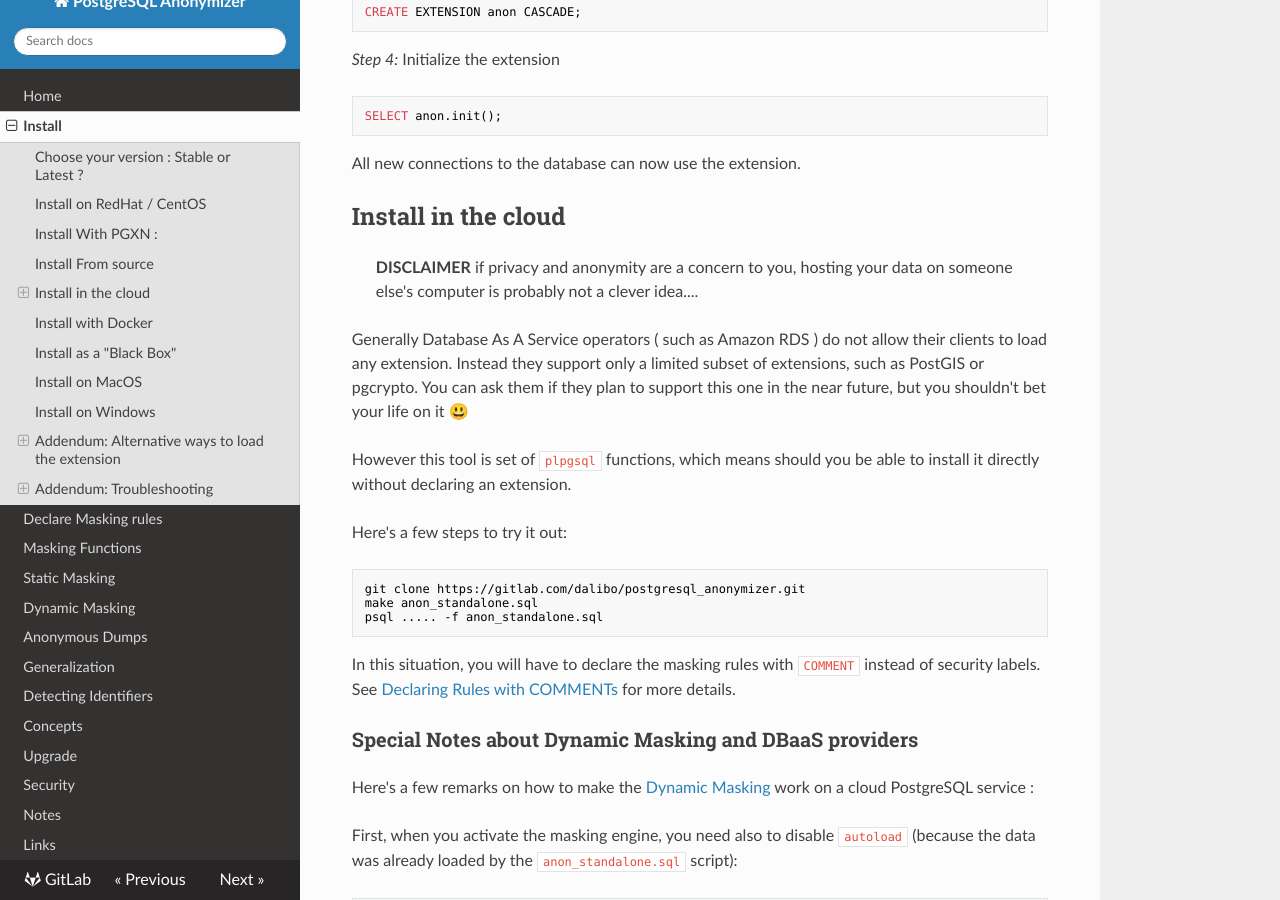
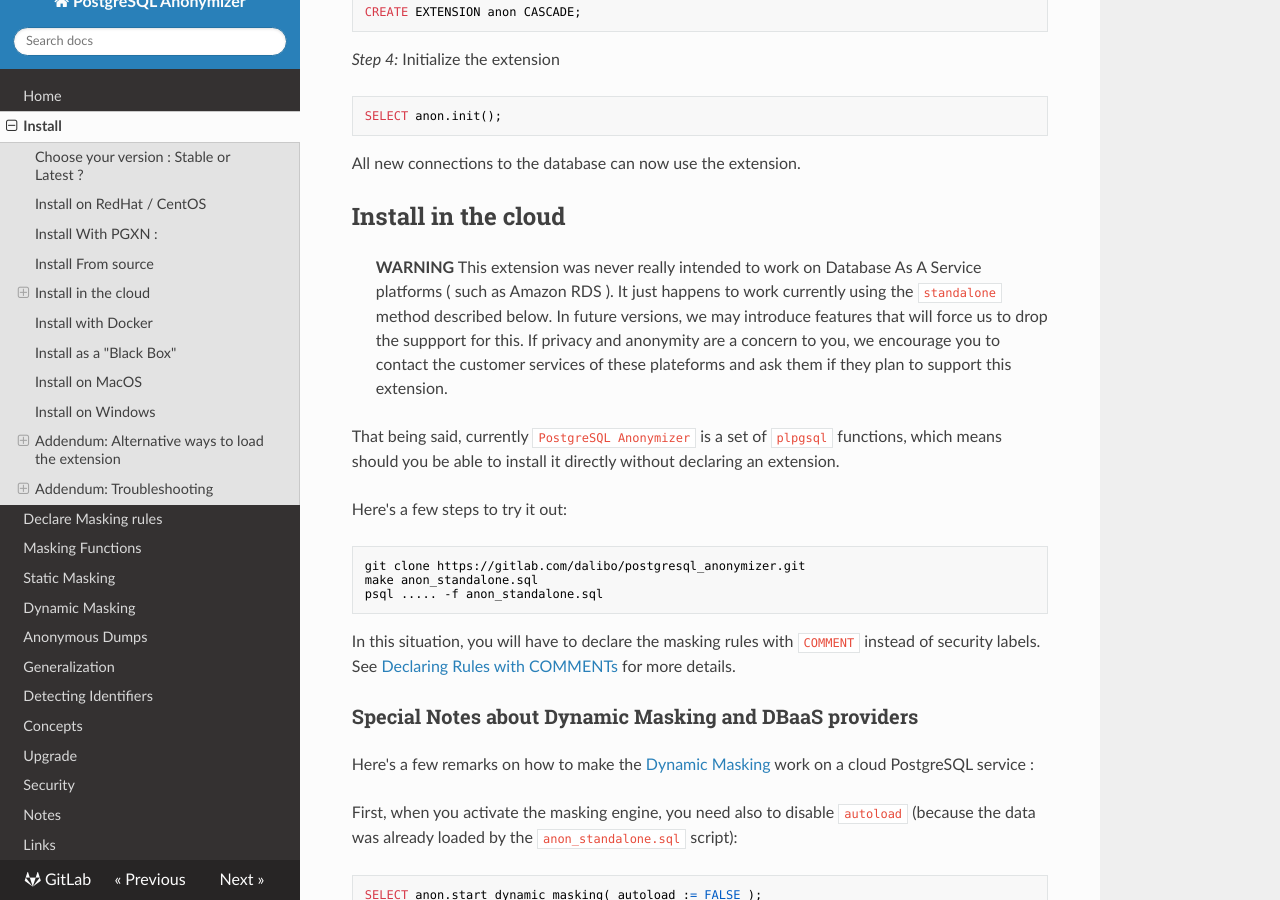
Before and after one commit to neondatabase/postgresql_anonymizer, an MkDocs documentation site: the page built from docs/INSTALL.md, in a window 1280 px wide and 900 px high, scrolled down 3090 px. Built offline with MkDocs 1.6.1, drawn with Linux system fonts in a browser that asks for light colours; nearby versions of some CDN libraries.

Commit message:
[doc] Warn that the standalone methode may be deprecated in further versions

```diff
--- a/docs/INSTALL.md
+++ b/docs/INSTALL.md
@@ -187,16 +187,17 @@
 Install in the cloud
 ------------------------------------------------------------------------------
 
-> **DISCLAIMER** if privacy and anonymity are a concern to you, hosting your
-> data on someone else's computer is probably not a clever idea....
+> **WARNING** This extension was never really intended to work on Database As A
+> Service platforms ( such as Amazon RDS ). It just happens to work currently
+> using the `standalone` method described below. In future versions, we may
+> introduce features that will force us to drop the suppport for this. If
+> privacy and anonymity are a concern to you, we encourage you to contact the
+> customer services of these plateforms and ask them if they plan to support
+> this extension.
 
-Generally Database As A Service operators ( such as Amazon RDS ) do not allow
-their clients to load any extension. Instead they support only a limited subset
-of extensions, such as PostGIS or pgcrypto. You can ask them if they plan to
-support this one in the near future, but you shouldn't bet your life on it 😃
-
-However this tool is set of `plpgsql` functions, which means should you be able
-to install it directly without declaring an extension.
+That being said, currently `PostgreSQL Anonymizer` is a set of `plpgsql` functions,
+which means should you be able to install it directly without declaring
+an extension.
 
 Here's a few steps to try it out:
 
```
